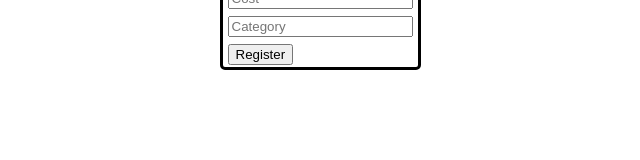
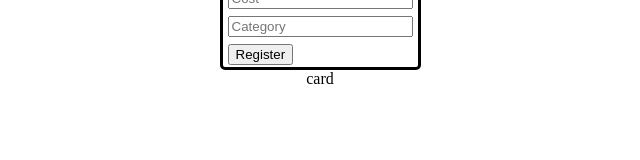
Before and after one commit to T-abran/personal-crud, a React (Create React App) app in the folder front/: page / in a window 1280 px wide. Shown: the part 140-300 px from the top of the page, without its empty margins (320-960 px from the left). Built offline with nearby package versions, Linux system fonts and the light colour scheme.

Commit message:
feat: created component card

```diff
--- a/front/src/App.js
+++ b/front/src/App.js
@@ -1,6 +1,7 @@
 import React, { useState } from 'react';
 import './App.css';
 import Axios from 'axios';
+import Card from './components/card';
 
 function App() {
   const [values, setValues] = useState();
@@ -22,6 +23,8 @@ function App() {
       console.log(response);
     });
   };
+
+
   return (
     <div className="app-container">
       <div className="register-container">
@@ -55,6 +58,7 @@ function App() {
           Register
         </button>
       </div>
+      <Card />
     </div>
   );
 }
--- /dev/null
+++ b/front/src/components/card/index.jsx
@@ -0,0 +1,11 @@
+import React from 'react'
+
+function Card() {
+  return (
+  <div>
+card
+  </div>
+  );
+}
+
+export default Card;
```
